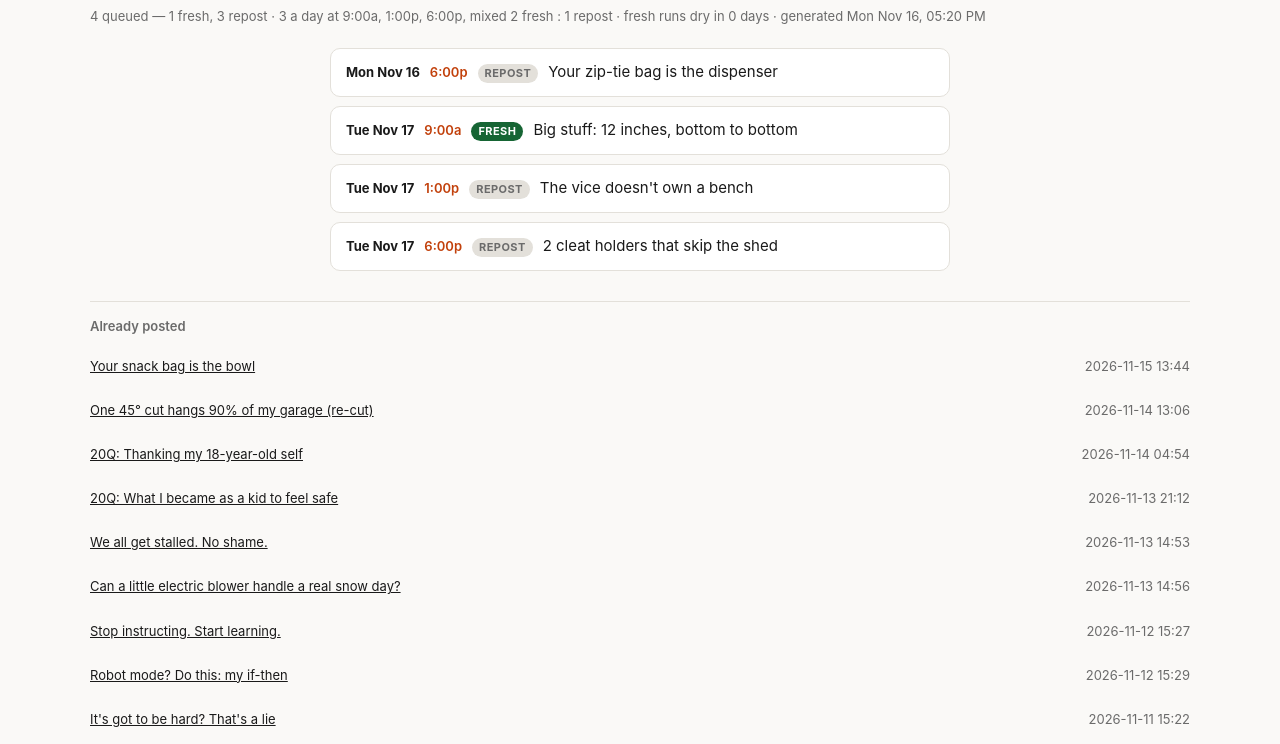
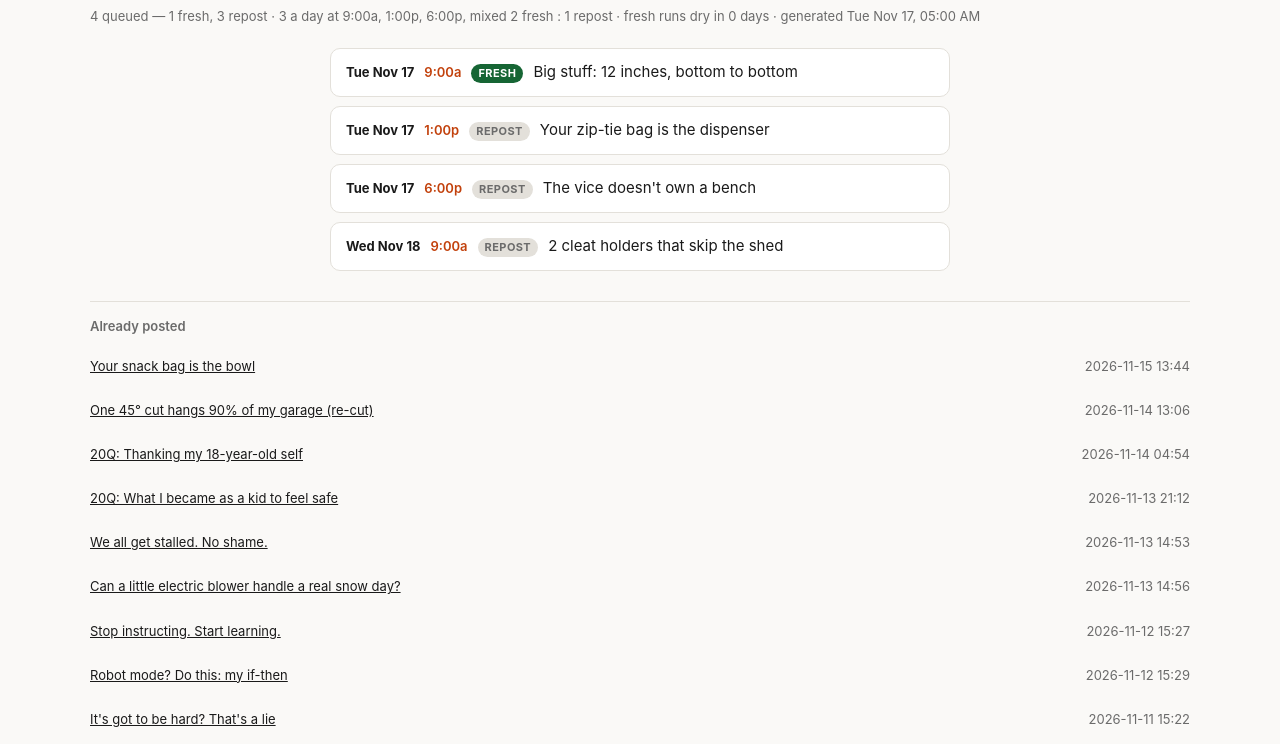
Before and after one commit to step427/dadhax-reels, a plain HTML site: page queue-b7f3a91c.html in a window 1280 px wide. Shown: the part 56-800 px from the top of the page. Drawn offline with Linux system fonts and the light colour scheme.

Commit message:
Refresh reel queue board 2026-11-17

```diff
--- a/queue-b7f3a91c.html
+++ b/queue-b7f3a91c.html
@@ -45,29 +45,9 @@
   <div class="sub">4 queued — 1 fresh, 3 repost ·
     3 a day at 9:00a, 1:00p, 6:00p, mixed 2 fresh : 1 repost ·
     fresh runs dry in 0 days ·
-    generated Mon Nov 16, 05:20 PM</div>
+    generated Tue Nov 17, 05:00 AM</div>
 </header>
 <div class="grid">
-      <details>
-        <summary><b>Mon Nov 16</b><span>6:00p</span><i class="old">repost</i>Your zip-tie bag is the dispenser</summary>
-        <div class="body">
-          <video controls preload="none" src="ig-1116-zipties.mp4"></video>
-          <pre>Hey Dad,
-
-Your zip ties, straight out of the bag, no digging.
-
-The bag they come in IS the dispenser. Hang it on the tool wall and pull them like tissues.
-
-Stop reorganizing things that already organize themselves.
-
-Follow for the next one you already own.
-
-Thanks, Dad. I love you, Dad.
-
-Free tools: nicksdadhax.com</pre>
-          <code>ig-1116-zipties.mp4 · 6 MB</code>
-        </div>
-      </details>
       <details>
         <summary><b>Tue Nov 17</b><span>9:00a</span><i class="new">fresh</i>Big stuff: 12 inches, bottom to bottom</summary>
         <div class="body">
@@ -89,7 +69,27 @@ nicksdadhax.com/cleat-wall.html</pre>
         </div>
       </details>
       <details>
-        <summary><b>Tue Nov 17</b><span>1:00p</span><i class="old">repost</i>The vice doesn't own a bench</summary>
+        <summary><b>Tue Nov 17</b><span>1:00p</span><i class="old">repost</i>Your zip-tie bag is the dispenser</summary>
+        <div class="body">
+          <video controls preload="none" src="ig-1116-zipties.mp4"></video>
+          <pre>Hey Dad,
+
+Your zip ties, straight out of the bag, no digging.
+
+The bag they come in IS the dispenser. Hang it on the tool wall and pull them like tissues.
+
+Stop reorganizing things that already organize themselves.
+
+Follow for the next one you already own.
+
+Thanks, Dad. I love you, Dad.
+
+Free tools: nicksdadhax.com</pre>
+          <code>ig-1116-zipties.mp4 · 6 MB</code>
+        </div>
+      </details>
+      <details>
+        <summary><b>Tue Nov 17</b><span>6:00p</span><i class="old">repost</i>The vice doesn't own a bench</summary>
         <div class="body">
           <video controls preload="none" src="ig-1116-cleatvice.mp4"></video>
           <pre>Hey Dad,
@@ -109,7 +109,7 @@ Free tools: nicksdadhax.com</pre>
         </div>
       </details>
       <details>
-        <summary><b>Tue Nov 17</b><span>6:00p</span><i class="old">repost</i>2 cleat holders that skip the shed</summary>
+        <summary><b>Wed Nov 18</b><span>9:00a</span><i class="old">repost</i>2 cleat holders that skip the shed</summary>
         <div class="body">
           <video controls preload="none" src="ig-1116-holders.mp4"></video>
           <pre>Hey Dad,
```
Also changed, not shown: log.html (+1 -1 lines).
